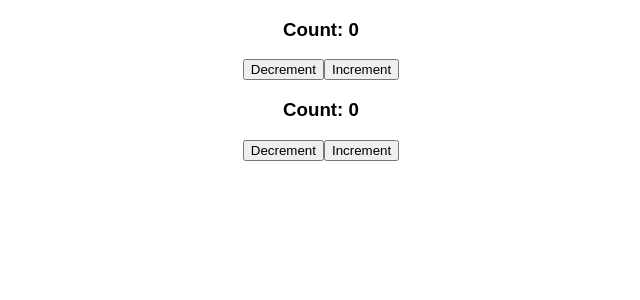
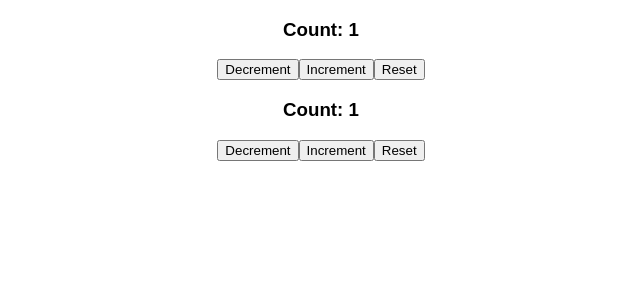
Before and after one commit to zahedshareef/practical-react, a React (Create React App) app: page / in a window 1280 px wide. Shown: the top 300 px of the page, without its empty margins (319-959 px from the left). Built offline with nearby package versions, Linux system fonts and the light colour scheme.

Commit message:
10.1 Add reset functionality in state

```diff
--- a/src/components/Counter.js
+++ b/src/components/Counter.js
@@ -42,6 +42,7 @@ export default class Counter extends React.Component {
                 <h3>Count: {this.props.count}</h3>
                 <button onClick={this.props.decrement}>Decrement</button>
                 <button onClick={this.props.increment}>Increment</button>
+                <button onClick={this.props.reset}>Reset</button>
             </div>
         );
     }
--- a/src/components/Header.js
+++ b/src/components/Header.js
@@ -3,7 +3,8 @@ import Counter from './Counter';
 
 export default class Header extends React.Component {
     state = {
-        count: 0
+        count: 1,
+        initialCount: 0
     };
 
     increment = () => {
@@ -18,11 +19,27 @@ export default class Header extends React.Component {
         });
     };
 
+    reset = () => {
+        this.setState({
+            count: this.state.initialCount
+        });
+    };
+
     render() {
         return (
             <div className="App">
-                <Counter count={this.state.count} increment={this.increment} decrement={this.decrement} />
-                <Counter count={this.state.count} increment={this.increment} decrement={this.decrement} />
+                <Counter
+                    count={this.state.count}
+                    increment={this.increment}
+                    decrement={this.decrement}
+                    reset={this.reset}
+                />
+                <Counter
+                    count={this.state.count}
+                    increment={this.increment}
+                    decrement={this.decrement}
+                    reset={this.reset}
+                />
             </div>
         );
     }
```
